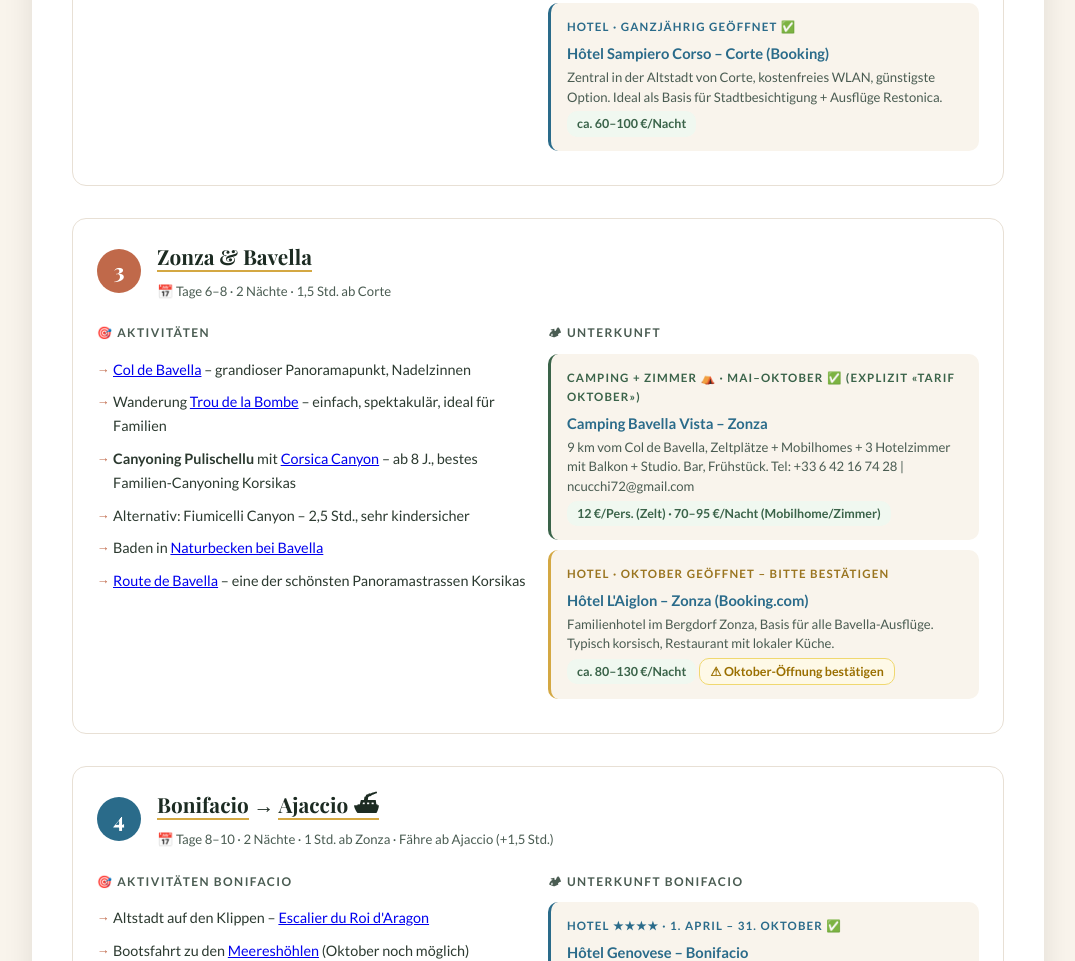
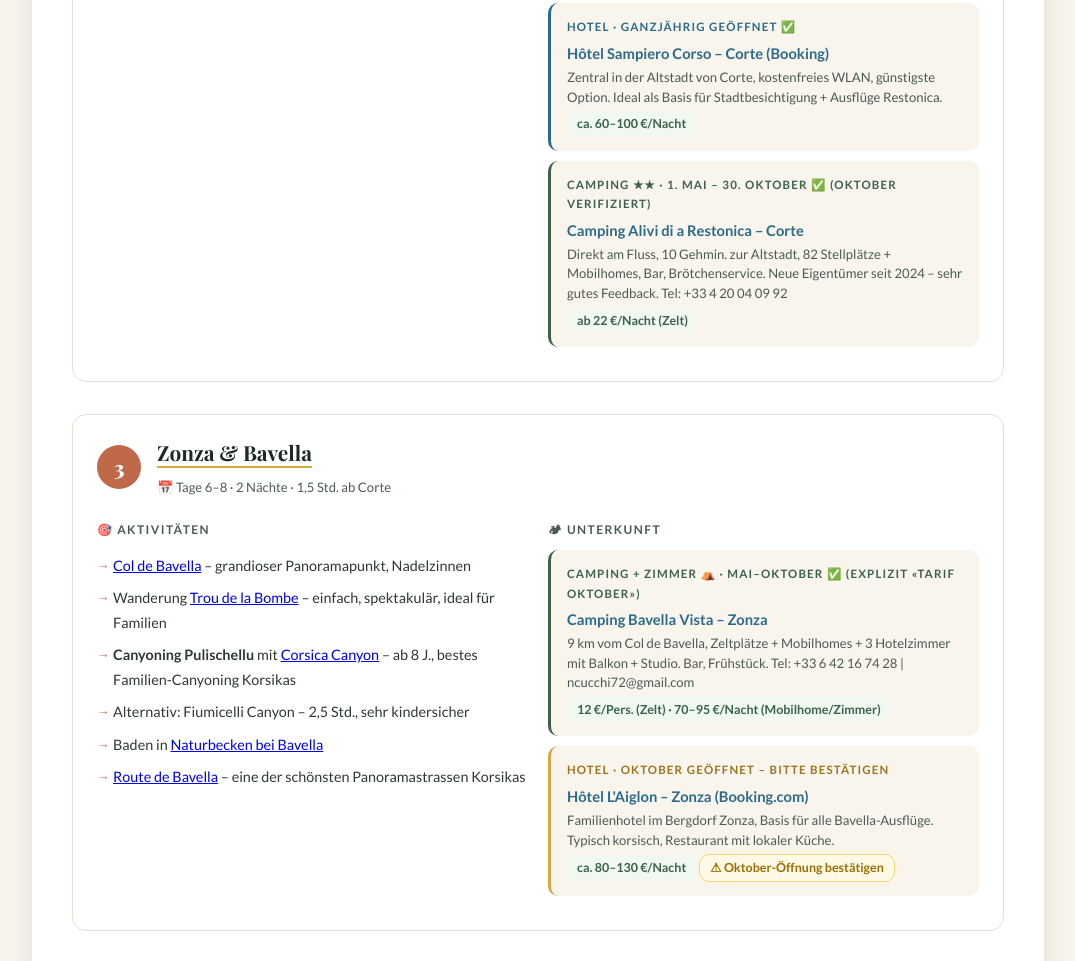
Before and after one commit to abucito53/korsika, a plain HTML site: page index.html in a window 1280 px wide. Shown: the part 5067-6028 px from the top of the page, without its empty margins (102-1177 px from the left). Drawn offline with nearby package versions, Linux system fonts and the light colour scheme.

Commit message:
Update index.html

```diff
--- a/index.html
+++ b/index.html
@@ -907,6 +907,12 @@
               <div class="accom-info">Zentral in der Altstadt von Corte, kostenfreies WLAN, günstigste Option. Ideal als Basis für Stadtbesichtigung + Ausflüge Restonica.</div>
               <span class="price-tag">ca. 60–100 €/Nacht</span>
             </div>
+            <div class="accom-card camping">
+              <div class="accom-type">Camping ★★ · 1. Mai – 30. Oktober ✅ (Oktober verifiziert)</div>
+              <div class="accom-name"><a href="https://www.alividiarestonica.com/" target="_blank">Camping Alivi di a Restonica – Corte</a></div>
+              <div class="accom-info">Direkt am Fluss, 10 Gehmin. zur Altstadt, 82 Stellplätze + Mobilhomes, Bar, Brötchenservice. Neue Eigentümer seit 2024 – sehr gutes Feedback. Tel: +33 4 20 04 09 92</div>
+              <span class="price-tag">ab 22 €/Nacht (Zelt)</span>
+            </div>
           </div>
         </div>
       </div>
@@ -1107,6 +1113,12 @@
               <div class="accom-info">Zentral in der Altstadt von Corte, kostenfreies WLAN. Preisgünstigste Option, gut als Basis für Stadtbesichtigung + Restonica-Ausflüge.</div>
               <span class="price-tag">ca. 60–100 €/Nacht</span>
             </div>
+            <div class="accom-card camping">
+              <div class="accom-type">Camping ★★ · 1. Mai – 30. Oktober ✅ (Oktober verifiziert)</div>
+              <div class="accom-name"><a href="https://www.alividiarestonica.com/" target="_blank">Camping Alivi di a Restonica – Corte</a></div>
+              <div class="accom-info">Direkt am Fluss, 10 Gehmin. zur Altstadt, 82 Stellplätze + Mobilhomes, Bar, Brötchenservice. Neue Eigentümer seit 2024 – sehr gutes Feedback. Tel: +33 4 20 04 09 92</div>
+              <span class="price-tag">ab 22 €/Nacht (Zelt)</span>
+            </div>
           </div>
         </div>
       </div>
@@ -1395,6 +1407,12 @@
               <div class="accom-name"><a href="https://www.booking.com/hotel/fr/sampiero-corso.html" target="_blank">Hôtel Sampiero Corso – Corte (Booking)</a></div>
               <div class="accom-info">Zentral in der Altstadt, kostenfreies WLAN. Preisgünstigste Option, ideal als Basis für Stadtbesichtigung + Restonica-Ausflüge.</div>
               <span class="price-tag">ca. 60–100 €/Nacht</span>
+            </div>
+            <div class="accom-card camping">
+              <div class="accom-type">Camping ★★ · 1. Mai – 30. Oktober ✅ (Oktober verifiziert)</div>
+              <div class="accom-name"><a href="https://www.alividiarestonica.com/" target="_blank">Camping Alivi di a Restonica – Corte</a></div>
+              <div class="accom-info">Direkt am Fluss, 10 Gehmin. zur Altstadt, 82 Stellplätze + Mobilhomes, Bar, Brötchenservice. Neue Eigentümer seit 2024 – sehr gutes Feedback. Tel: +33 4 20 04 09 92</div>
+              <span class="price-tag">ab 22 €/Nacht (Zelt)</span>
             </div>
           </div>
         </div>
```
